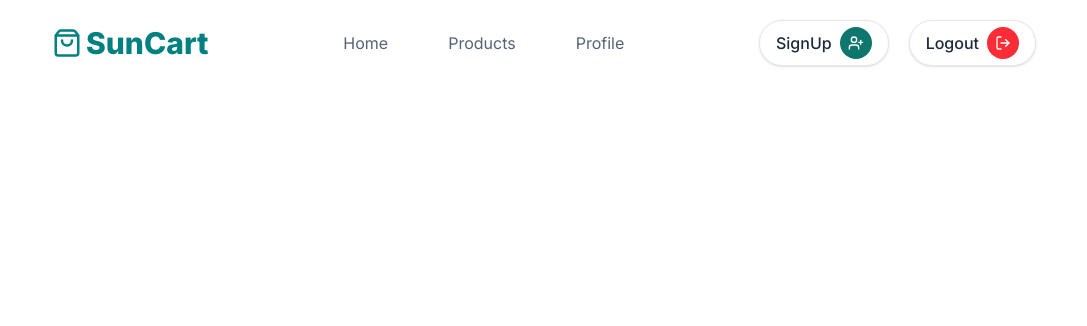
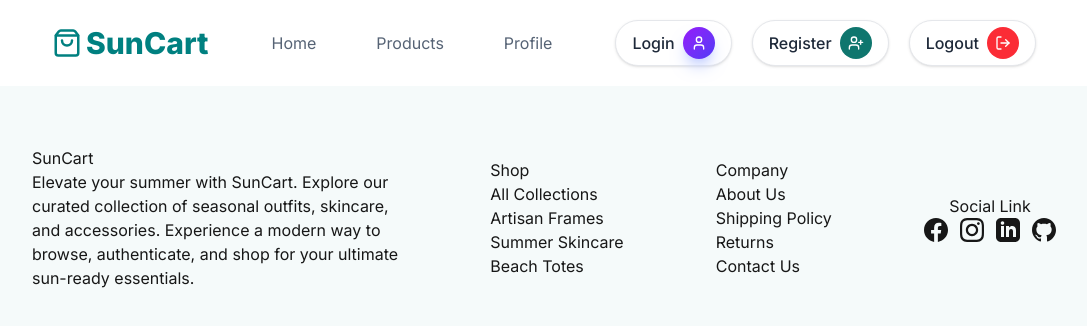
Before and after one commit to Abid-Hossain-Sifat/Assignment8-SunCart, a Next.js app: page / in a window 1280 px wide. Shown: the top 326 px of the page, without its empty margins (96-1183 px from the left). Built offline with nearby package versions, Linux system fonts and the light colour scheme.

Commit message:
navbar added

```diff
--- a/src/Components/Footer.jsx
+++ b/src/Components/Footer.jsx
@@ -2,8 +2,105 @@
 
 const Footer = () => {
   return (
-    <div>
+    <div className='bg-[#f5fafa] py-15'>
+      <div className='max-w-[80%] mx-auto flex justify-between items-center'>
 
+        <div>
+          <h1>
+            SunCart
+          </h1>
+          <p>
+            Elevate your summer with SunCart. Explore our <br></br> curated collection of seasonal  outfits, skincare,<br></br> and accessories. Experience a modern way to <br></br>browse, authenticate, and shop for your ultimate<br></br> sun-ready essentials.
+          </p>
+        </div>
+
+
+        <div>
+          <h4>Shop</h4>
+          <ul>
+            <li>
+              <a href="">
+                All Collections
+              </a>
+            </li>
+            <li>
+              <a href="">
+                Artisan Frames
+              </a>
+            </li>
+            <li>
+              <a href="">
+                Summer Skincare
+              </a>
+            </li>
+            <li>
+              <a href="">
+                Beach Totes
+              </a>
+            </li>
+          </ul>
+        </div>
+
+
+        <div>
+          <h4>Company</h4>
+          <ul>
+            <li>
+              <a href="">
+                About Us
+              </a>
+            </li>
+            <li>
+              <a href="">
+                Shipping Policy
+              </a>
+            </li>
+            <li>
+              <a href="">
+                Returns
+              </a>
+            </li>
+            <li>
+              <a href="">
+                Contact Us
+              </a>
+            </li>
+          </ul>
+        </div>
+
+        <div className='text-center'>
+          <h4>Social Link</h4>
+          <div className="flex gap-3 items-center">
+          {/* Facebook */}
+          <a href="#" className="hover:text-[#1877F2] transition-colors">
+            <svg xmlns="http://www.w3.org/2000/svg" width="24" height="24" viewBox="0 0 24 24" fill="currentColor">
+              <path d="M24 12.073c0-6.627-5.373-12-12-12s-12 5.373-12 12c0 5.99 4.388 10.954 10.125 11.854v-8.385H7.078v-3.47h3.047V9.43c0-3.007 1.792-4.669 4.533-4.669 1.312 0 2.686.235 2.686.235v2.953H15.83c-1.491 0-1.956.925-1.956 1.874v2.25h3.328l-.532 3.47h-2.796v8.385C19.612 23.027 24 18.062 24 12.073z"></path>
+            </svg>
+          </a>
+
+      {/* Instagram */}
+          <a href="#" className="hover:text-[#E4405F] transition-colors">
+              <svg xmlns="http://www.w3.org/2000/svg" width="24" height="24" viewBox="0 0 24 24" fill="currentColor">
+                  <path d="M12 2.163c3.204 0 3.584.012 4.85.07 3.252.148 4.771 1.691 4.919 4.919.058 1.266.069 1.645.069 4.849 0 3.205-.012 3.584-.069 4.849-.149 3.225-1.664 4.771-4.919 4.919-1.266.058-1.644.07-4.85.07-3.204 0-3.584-.012-4.849-.07-3.26-.149-4.771-1.699-4.919-4.92-.058-1.265-.07-1.644-.07-4.849 0-3.204.013-3.583.07-4.849.149-3.227 1.664-4.771 4.919-4.919 1.266-.057 1.645-.069 4.849-.069zm0-2.163c-3.259 0-3.667.014-4.947.072-4.358.2-6.78 2.618-6.98 6.98-.059 1.281-.073 1.689-.073 4.948 0 3.259.014 3.668.072 4.948.2 4.358 2.618 6.78 6.98 6.98 1.281.058 1.689.072 4.948.072 3.259 0 3.668-.014 4.948-.072 4.354-.2 6.782-2.618 6.979-6.98.059-1.28.073-1.689.073-4.948 0-3.259-.014-3.667-.072-4.947-.196-4.354-2.617-6.78-6.979-6.98-1.281-.059-1.69-.073-4.949-.073zm0 5.838c-3.403 0-6.162 2.759-6.162 6.162s2.759 6.163 6.162 6.163 6.162-2.759 6.162-6.163-2.759-6.162-6.162-6.162zm0 10.162c-2.209 0-4-1.79-4-4s1.791-4 4-4 4 1.791 4 4-1.791 4-4 4zm6.406-11.845c-.796 0-1.441.645-1.441 1.44s.645 1.44 1.441 1.44c.795 0 1.439-.645 1.439-1.44s-.644-1.44-1.439-1.44z"></path>
+              </svg>
+          </a>
+
+      {/* LinkedIn */}
+          <a href="#" className="hover:text-[#0A66C2] transition-colors">
+            <svg xmlns="http://www.w3.org/2000/svg" width="24" height="24" viewBox="0 0 24 24" fill="currentColor">
+              <path d="M19 0h-14c-2.761 0-5 2.239-5 5v14c0 2.761 2.239 5 5 5h14c2.762 0 5-2.239 5-5v-14c0-2.761-2.238-5-5-5zm-11 19h-3v-11h3v11zm-1.5-12.268c-.966 0-1.75-.79-1.75-1.764s.784-1.764 1.75-1.764 1.75.79 1.75 1.764-.783 1.764-1.75 1.764zm13.5 12.268h-3v-5.604c0-3.368-4-3.113-4 0v5.604h-3v-11h3v1.765c1.396-2.586 7-2.777 7 2.476v6.759z"></path>
+            </svg>
+          </a>
+
+      {/* GitHub */}
+      <a href="#" className="hover:text-[#333] transition-colors">
+        <svg xmlns="http://www.w3.org/2000/svg" width="24" height="24" viewBox="0 0 24 24" fill="currentColor">
+          <path d="M12 0c-6.626 0-12 5.373-12 12 0 5.302 3.438 9.8 8.207 11.387.599.111.793-.261.793-.577v-2.234c-3.338.726-4.033-1.416-4.033-1.416-.546-1.387-1.333-1.756-1.333-1.756-1.089-.745.083-.729.083-.729 1.205.084 1.839 1.237 1.839 1.237 1.07 1.834 2.807 1.304 3.492.997.107-.775.418-1.305.762-1.604-2.665-.305-5.467-1.334-5.467-5.931 0-1.311.469-2.381 1.236-3.221-.124-.303-.535-1.524.117-3.176 0 0 1.008-.322 3.301 1.23.957-.266 1.983-.399 3.003-.404 1.02.005 2.047.138 3.006.404 2.291-1.552 3.297-1.23 3.297-1.23.653 1.653.242 2.874.118 3.176.77.84 1.235 1.911 1.235 3.221 0 4.609-2.807 5.624-5.479 5.921.43.372.823 1.102.823 2.222v3.293c0 .319.192.694.801.576 4.765-1.589 8.199-6.086 8.199-11.386 0-6.627-5.373-12-12-12z"></path>
+        </svg>
+      </a>
+          </div>
+        </div>
+      </div>
     </div>
   )
 }
--- a/src/Components/Navbar.jsx
+++ b/src/Components/Navbar.jsx
@@ -1,6 +1,6 @@
 import React from 'react'
 import { ShoppingBag } from 'lucide-react'
-import { LockIcon } from 'lucide-react'
+import { User } from 'lucide-react'
 import { UserPlus } from 'lucide-react'
 import { LogOut } from 'lucide-react'
 import Link from 'next/link'
@@ -20,10 +20,24 @@
           <Link href="/">Profile</Link>
         </div>
         <div className='flex gap-5'>
+          <button className="group flex items-center gap-2 bg-white rounded-full border border-gray-200 py-1.5 px-4 shadow-sm cursor-pointer transition-all duration-300 hover:shadow-md hover:border-[#4F39F6]">
+
+             <span className="text-gray-800 font-medium group-hover:text-[#4F39F6] transition-colors">
+              Login
+             </span>
+
+              <span className="bg-gradient-to-br from-[#9514FA] to-[#4F39F6] rounded-full p-2 flex items-center justify-center  transition-all duration-300 group-hover:scale-110 group-hover:rotate-12 shadow-lg shadow-indigo-200">
+                <User className="h-4 w-4 text-white" />
+              </span>
+
+          </button>
+
+
+
           <button className="group flex items-center gap-2 bg-white rounded-full border border-gray-200 py-1.5 px-4 shadow-sm cursor-pointer transition-all duration-300 hover:shadow-md hover:border-[#0f766e]">
 
               <span className="text-gray-800 font-medium group-hover:text-[#0f766e] transition-colors">
-                SignUp
+                Register
               </span>
 
               <span className="bg-[#0f766e] rounded-full p-2 flex items-center justify-center
@@ -33,6 +47,8 @@
               </span>
 
           </button>
+
+
           <button className="group flex items-center gap-2 bg-white rounded-full border     border-gray-200 py-1.5 px-4 shadow-sm cursor-pointer transition-all duration-300 hover:shadow-md hover:border-red-500">
 
             <span className="text-gray-800 font-medium group-hover:text-red-500 transition-colors">
--- a/src/app/page.js
+++ b/src/app/page.js
@@ -1,10 +1,12 @@
 import Navbar from "@/Components/Navbar";
+import Footer from "@/Components/Footer";
 import Image from "next/image";
 
 export default function Home() {
   return (
     <div>
       <Navbar></Navbar>
+      <Footer></Footer>
     </div>
   );
 }
```
